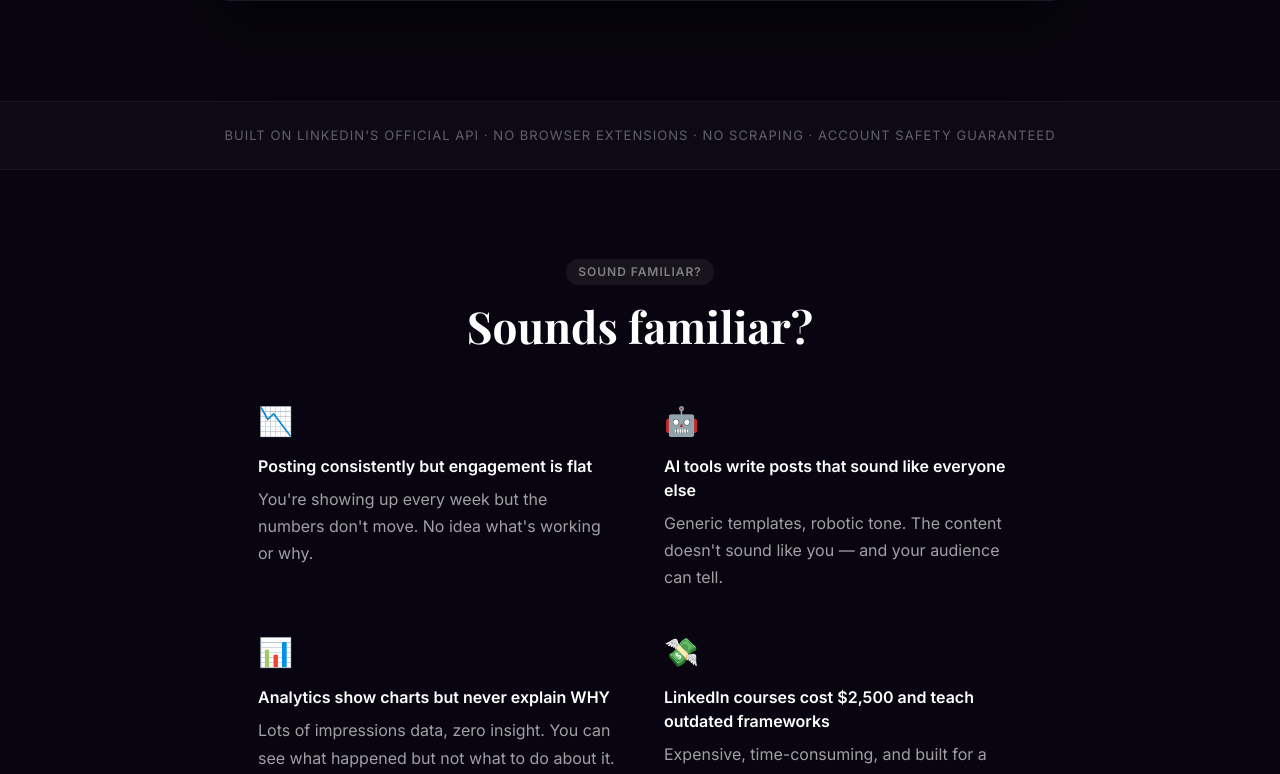
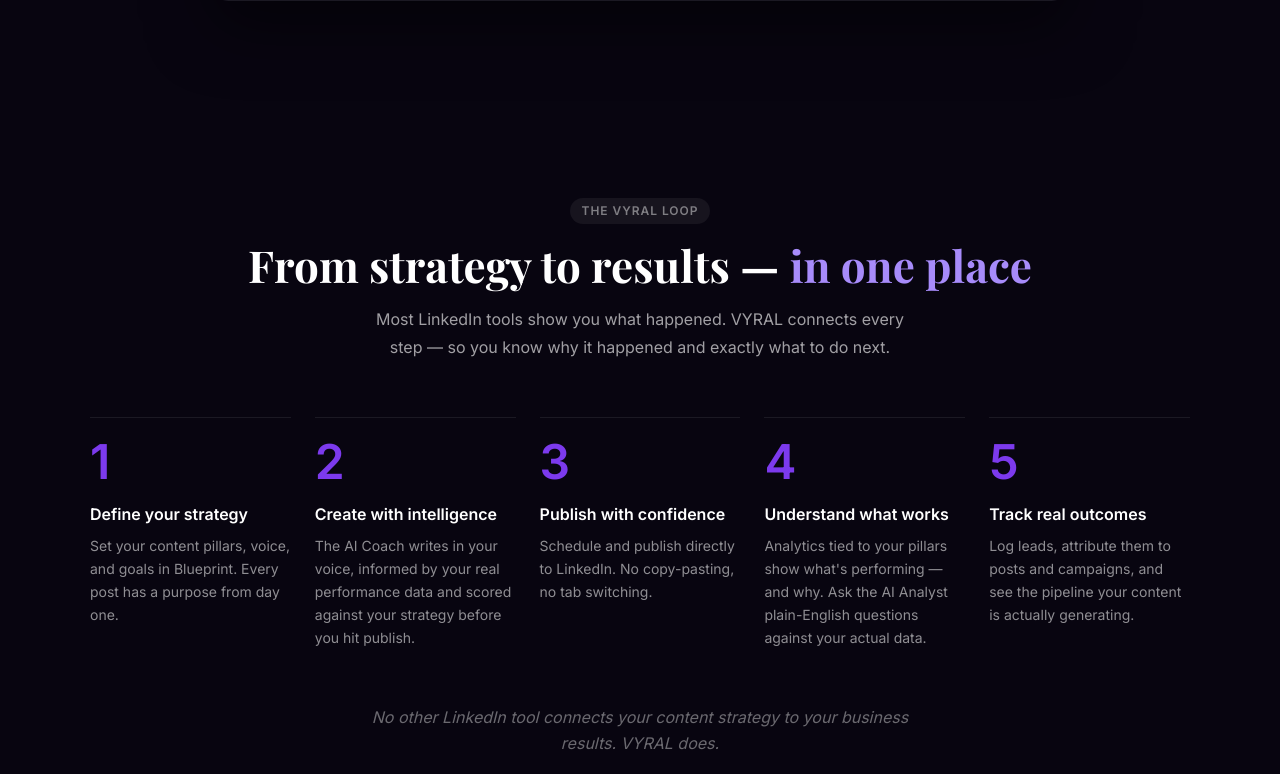
Before and after one commit to Brohanzz/vyral-marketing, a Next.js app: page / in a window 1280 px wide. Shown: the part 1123-1897 px from the top of the page. Built offline with nearby package versions, Linux system fonts and the light colour scheme; grey boxes are pictures that could not be loaded.

Commit message:
feat: add VYRAL Loop section to homepage, trim step 4 copy

```diff
--- a/src/app/page.tsx
+++ b/src/app/page.tsx
@@ -399,6 +399,131 @@
           </ScrollReveal>
         </div>
       </section>
+
+      {/* ══════════════════════════════════════════════════════════
+          SECTION 1B — THE FULL LOOP
+      ══════════════════════════════════════════════════════════ */}
+      <ScrollReveal>
+        <section style={{ background: "#080510", padding: "96px 48px" }}>
+          <style>{`
+            .loop-steps {
+              display: grid;
+              grid-template-columns: repeat(5, 1fr);
+              gap: 24px;
+              margin-top: 56px;
+            }
+            @media (max-width: 860px) {
+              .loop-steps { grid-template-columns: 1fr; gap: 40px; }
+            }
+          `}</style>
+          <div style={{ maxWidth: 1100, margin: "0 auto", textAlign: "center" }}>
+            <div style={overlinePill("muted")}>THE VYRAL LOOP</div>
+            <h2 style={sectionHeading}>
+              From strategy to results —{" "}
+              <span style={{ color: "#a78bfa" }}>in one place</span>
+            </h2>
+            <p
+              style={{
+                ...bodyText,
+                maxWidth: 560,
+                margin: "0 auto",
+              }}
+            >
+              Most LinkedIn tools show you what happened. VYRAL connects every
+              step — so you know why it happened and exactly what to do next.
+            </p>
+
+            <div className="loop-steps">
+              {[
+                {
+                  n: "1",
+                  label: "Define your strategy",
+                  desc: "Set your content pillars, voice, and goals in Blueprint. Every post has a purpose from day one.",
+                },
+                {
+                  n: "2",
+                  label: "Create with intelligence",
+                  desc: "The AI Coach writes in your voice, informed by your real performance data and scored against your strategy before you hit publish.",
+                },
+                {
+                  n: "3",
+                  label: "Publish with confidence",
+                  desc: "Schedule and publish directly to LinkedIn. No copy-pasting, no tab switching.",
+                },
+                {
+                  n: "4",
+                  label: "Understand what works",
+                  desc: "Analytics tied to your pillars show what's performing — and why. Ask the AI Analyst plain-English questions against your actual data.",
+                },
+                {
+                  n: "5",
+                  label: "Track real outcomes",
+                  desc: "Log leads, attribute them to posts and campaigns, and see the pipeline your content is actually generating.",
+                },
+              ].map((step) => (
+                <div
+                  key={step.n}
+                  style={{
+                    textAlign: "left",
+                    borderTop: "1px solid rgba(255,255,255,0.08)",
+                    paddingTop: 20,
+                  }}
+                >
+                  <div
+                    style={{
+                      fontFamily: "Inter, sans-serif",
+                      fontWeight: 700,
+                      fontSize: 48,
+                      lineHeight: 1,
+                      color: "#7c3aed",
+                      marginBottom: 16,
+                    }}
+                  >
+                    {step.n}
+                  </div>
+                  <p
+                    style={{
+                      fontFamily: "Inter, sans-serif",
+                      fontWeight: 600,
+                      fontSize: 16,
+                      color: "#ffffff",
+                      margin: "0 0 8px",
+                    }}
+                  >
+                    {step.label}
+                  </p>
+                  <p
+                    style={{
+                      fontFamily: "Inter, sans-serif",
+                      fontSize: 14,
+                      color: "rgba(255,255,255,0.55)",
+                      lineHeight: 1.65,
+                      margin: 0,
+                    }}
+                  >
+                    {step.desc}
+                  </p>
+                </div>
+              ))}
+            </div>
+
+            <p
+              style={{
+                fontFamily: "Inter, sans-serif",
+                fontStyle: "italic",
+                fontSize: 16,
+                color: "rgba(255,255,255,0.4)",
+                lineHeight: 1.6,
+                maxWidth: 560,
+                margin: "56px auto 0",
+              }}
+            >
+              No other LinkedIn tool connects your content strategy to your
+              business results. VYRAL does.
+            </p>
+          </div>
+        </section>
+      </ScrollReveal>
 
       {/* ══════════════════════════════════════════════════════════
           SECTION 2 — SOCIAL PROOF BAR
```
